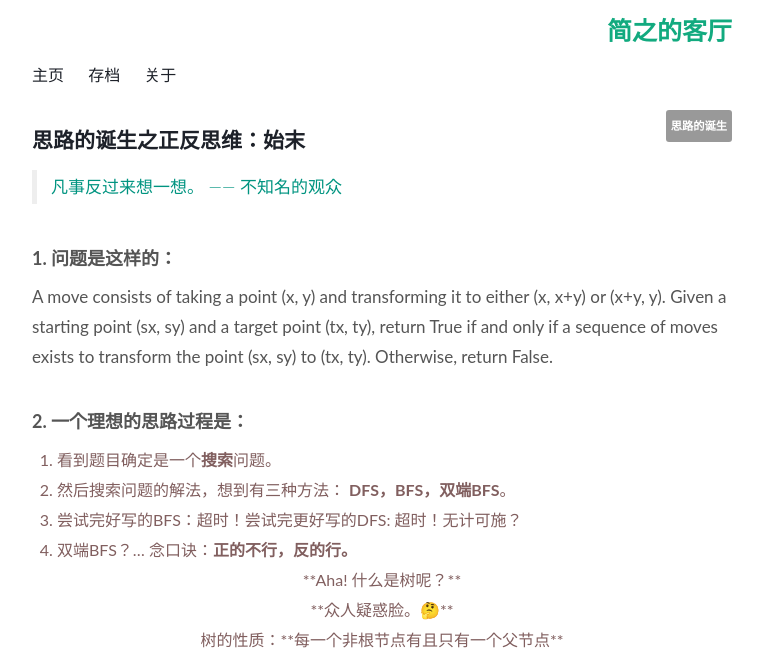
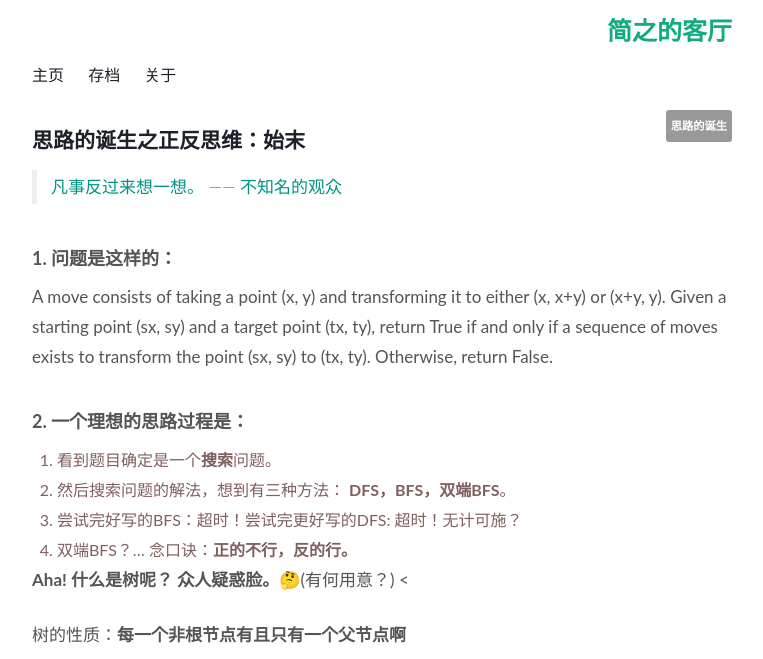
Before and after one commit to WillWang-X/willwang-x.github.io, a Jekyll site: the page built from _posts/2018-02-10-backwards-thinking.md, in a window 1280 px wide. Shown: the top 659 px of the page, without its empty margins (258-1021 px from the left). Built offline with Jekyll 4.4.1, drawn with Linux system fonts in a browser that asks for light colours; some of the changed text lies outside the part shown.

Commit message:
backwards thinking

```diff
--- a/_posts/2018-02-10-backwards-thinking.md
+++ b/_posts/2018-02-10-backwards-thinking.md
@@ -26,15 +26,13 @@
 4. 双端BFS？... 念口诀：**正的不行，反的行。**
 
 
-<center>
 
-**Aha! 什么是树呢？**	 <br>
+**Aha! 什么是树呢？**
+**众人疑惑脸。🤔**(有何用意？) <
 
-**众人疑惑脸。🤔** <br>
+树的性质：**每一个非根节点有且只有一个父节点啊**
 
-树的性质：**每一个非根节点有且只有一个父节点**
 
-</center>
 
 
 
@@ -44,14 +42,15 @@
 
 ![Reaching Points](https://i.imgur.com/FsKaX4b.png)
 
-<center>
 
-所以我们可以通过**“用大数减小数”**来达到父亲节点！ <br>
 
-快要到达了终点了... 但还是超时！ <br>
-体会一下这个Edge case:（1，10**9） <br>
 
-那如何优化呢？ <br>
+所以我们可以通过**“用大数减小数”**来达到父亲节点！
+
+快要到达了终点了... 但还是超时！
+体会一下这个Edge case:（1，10**9）
+
+那如何优化呢？
 
 **Aha！GCD:Euclidean algorithm!**
 
```
